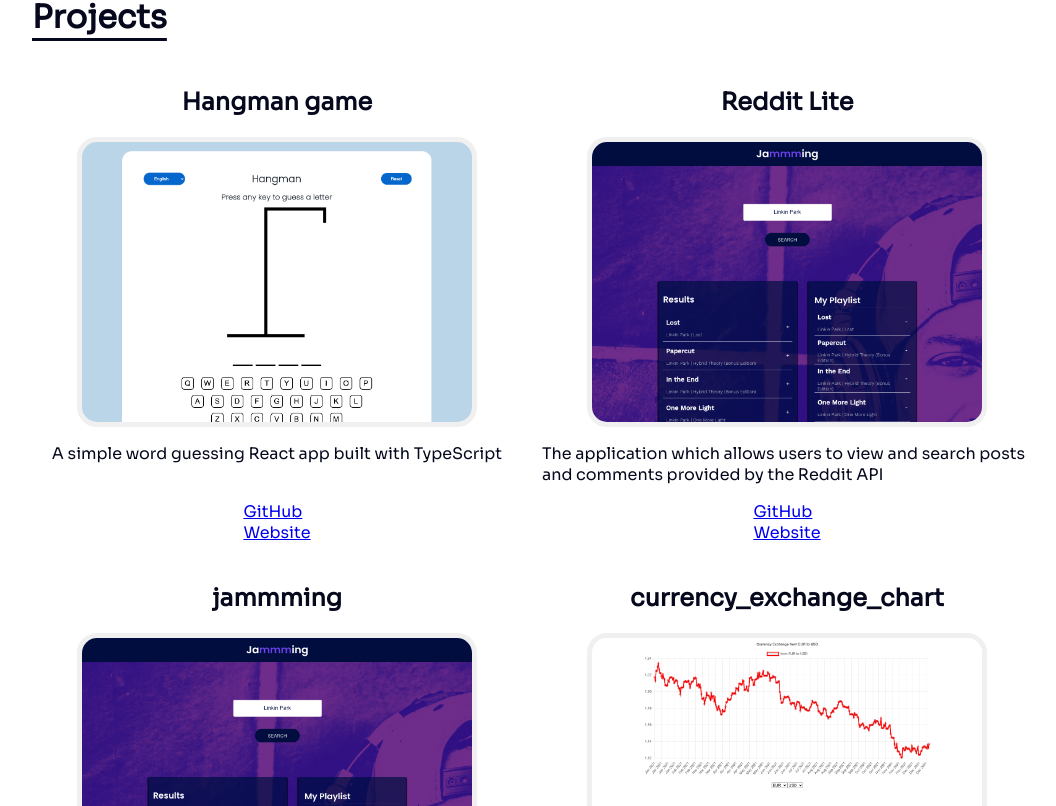
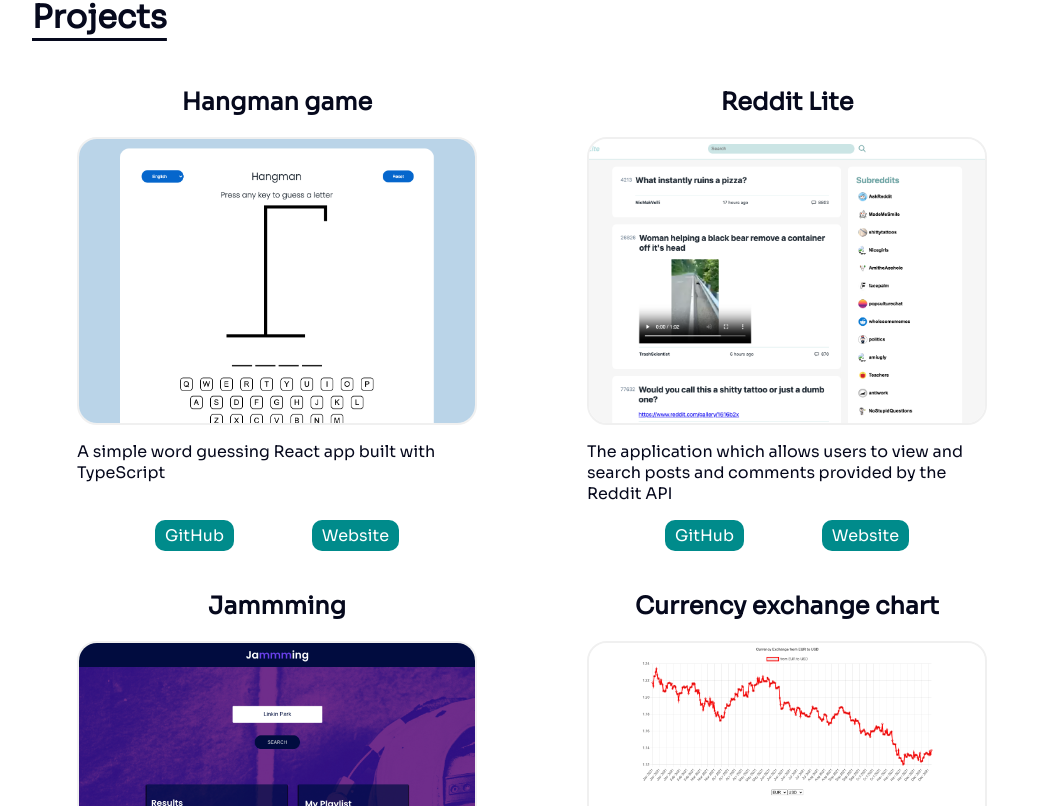
Before and after one commit to ikorotkaya/korotkaya-com, a React (Create React App) app: page / in a window 1280 px wide. Shown: the part 1294-2100 px from the top of the page, without its empty margins (108-1164 px from the left). Built offline with nearby package versions, Linux system fonts and the light colour scheme.

Commit message:
Change project prev pics size, add classNames to weblinks buttons and style them

```diff
--- a/src/App.scss
+++ b/src/App.scss
@@ -103,13 +103,9 @@ html,
     border-radius: 40px;
   }
 
-  &__skills {
-    display: flex;
-    flex-direction: column;
-    width: 100%;
-  }
-
-  &__projects {
+  &__skills,
+  &__projects,
+  &__contact {
     display: flex;
     flex-direction: column;
     width: 100%;
@@ -140,7 +136,6 @@ html,
     line-height: 30px;
   }
 }
-
 
 // skills
 
@@ -178,8 +173,8 @@ h5 {
   color: darkcyan;
   font-family: 'Caveat';
 }
+
 .list-item {
-
   &__image {
     margin-bottom: 12px;
     width: 60px;
@@ -210,22 +205,38 @@ h5 {
   display: flex;
   flex-direction: column;
   align-items: center;
+  width: 25rem;
 
   &__prev {
     object-fit: cover;
-    width: 400px;
-    height: 290px;
-    object-position: 0 0;
+    width: 100%;
+    height: 18rem;
+    object-position: 50% 0;
     border-radius: 20px;
-    border: 5px solid #f0f0f0;
+    border: 2px solid #f0f0f0;
   }
 
-  &__links {
+  &__menu {
     display: flex;
-    flex-direction: column;
     margin-top: auto;
+    width: 100%;
+    justify-content: space-evenly;
+  }
+
+  &__menu-link {
+    text-decoration: none;
+    color: white;
+    font-size: 16px;
+    padding: 5px 10px;
+    background-color: darkcyan;
+    border-radius: 10px;
+  }
+
+  &__menu-link:hover {
+    background-color: rgb(1, 93, 93);
   }
 }
+
 
 // footer
 
--- a/src/components/Project.tsx
+++ b/src/components/Project.tsx
@@ -18,11 +18,11 @@ export function Project({
       <h2>{title}</h2>
       <img className="project__prev" src={imageSrc} alt={title} />
       <p>{description}</p>
-      <div className="project__links">
-        <a href={githubLink} target="_blank" rel="noopener noreferrer">
+      <div className="project__menu">
+        <a className="project__menu-link" href={githubLink} target="_blank" rel="noopener noreferrer">
           GitHub
         </a>
-        <a href={websiteLink} target="_blank" rel="noopener noreferrer">
+        <a className="project__menu-link" href={websiteLink} target="_blank" rel="noopener noreferrer">
           Website
         </a>
       </div>
--- a/src/projectData.ts
+++ b/src/projectData.ts
@@ -9,26 +9,26 @@ export const projects = [
   {
     title: 'Reddit Lite',
     description: 'The application which allows users to view and search posts and comments provided by the Reddit API',
-    imageSrc: 'jammming.png',
+    imageSrc: 'reddit.png',
     githubLink: 'https://github.com/ikorotkaya/reddit_lite',
     websiteLink: 'https://mellifluous-medovik.netlify.app/',
   },
   {
-    title: 'jammming',
+    title: 'Jammming',
     description: 'A React web application that allows users to search Spotify library, save music to custom playlists and save playlists to their Spotify account',
     imageSrc: 'jammming.png',
     githubLink: 'https://github.com/ikorotkaya/jammming',
     websiteLink: 'https://exotic-jelly.surge.sh/',
   },
   {
-    title: 'currency_exchange_chart',
+    title: 'Currency exchange chart',
     description: 'Explore to possibilities of Chart.js and Fetch options to make and update currency charts',
     imageSrc: 'currency.png',
     githubLink: 'https://github.com/ikorotkaya/currency_exchange_chart',
     websiteLink: 'https://ikorotkaya.github.io/currency_exchange_chart/',
   },
   {
-    title: 'passing thoughts',
+    title: 'Passing thoughts',
     description: 'A place for passing thoughts. Once you add a short thought, it’ll disappear after just 10 seconds',
     imageSrc: 'thoughts.png',
     githubLink: 'https://github.com/ikorotkaya/passing_thoughts',
```
Also changed, not shown: public/reddit.png (added).
